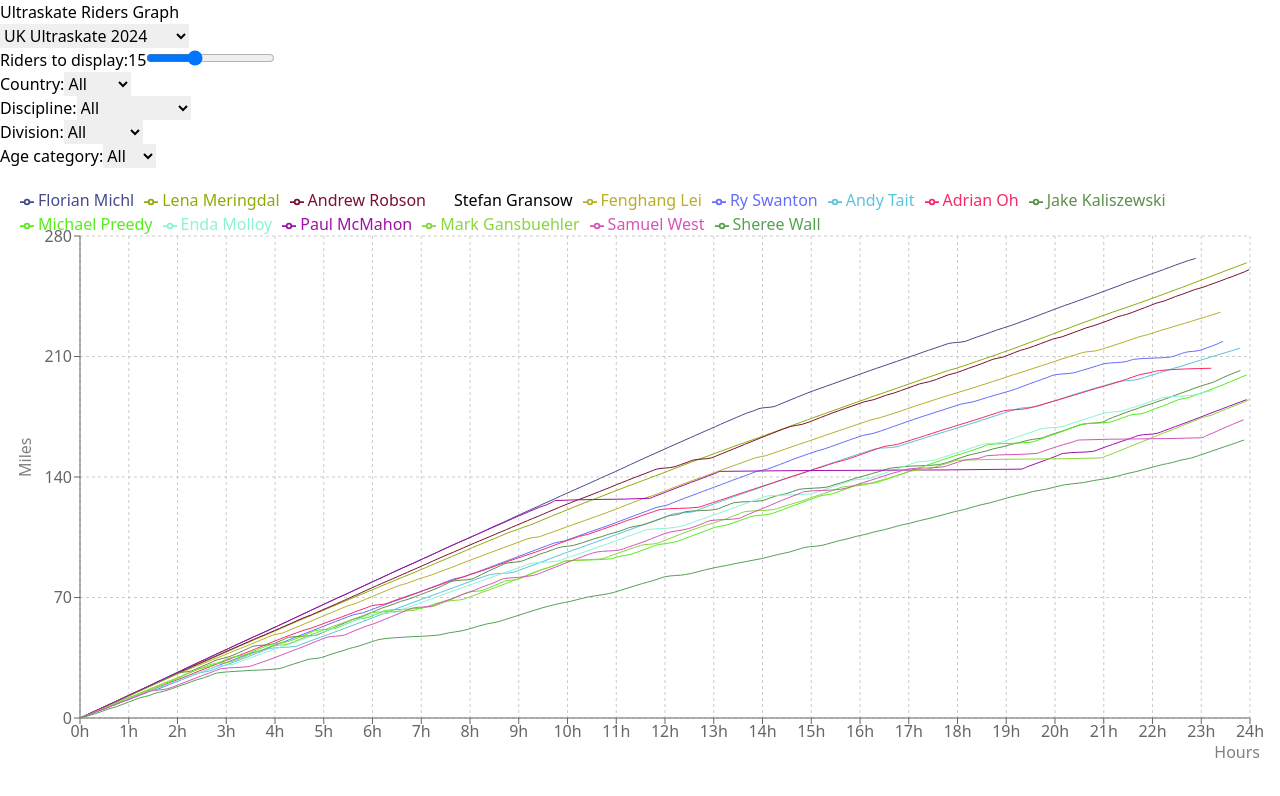
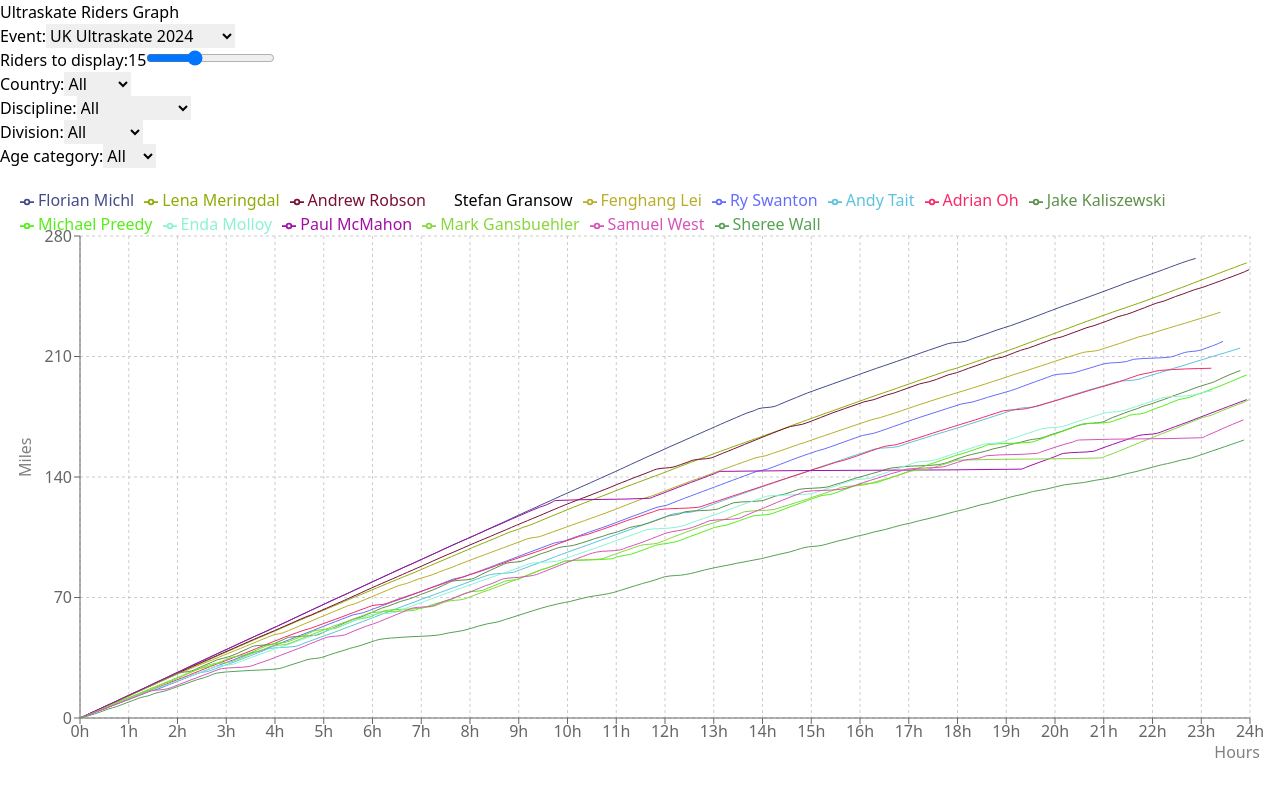
Before and after one commit to MathieuGood/ultraskate-graph, a React (Vite) app: page / in a window 1280 px wide. Shown: the top 796 px of the page. Built offline with nearby package versions, Linux system fonts and the light colour scheme.

Commit message:
Styled event selector.

```diff
--- a/src/App.tsx
+++ b/src/App.tsx
@@ -11,6 +11,9 @@
 	return (
 		<div className="w-full mx-4 p-4">
 			<h1 className="text-2xl font-bold mb-1">Ultraskate Riders Graph</h1>
+			<div className="flex">
+				<div className="border rounded p-2 mb-1">
+					<label htmlFor="ultraSelect">Event:</label>
 					<select
 						id="ultraSelect"
 						value={selectedUltraIndex}
@@ -21,6 +24,8 @@
 							</option>
 						))}
 					</select>
+				</div>
+			</div>
 			<RidersChart data={events[selectedUltraIndex].riders} />
 		</div>
 	)
```
Lines whose indentation alone changed are shown as unchanged.
